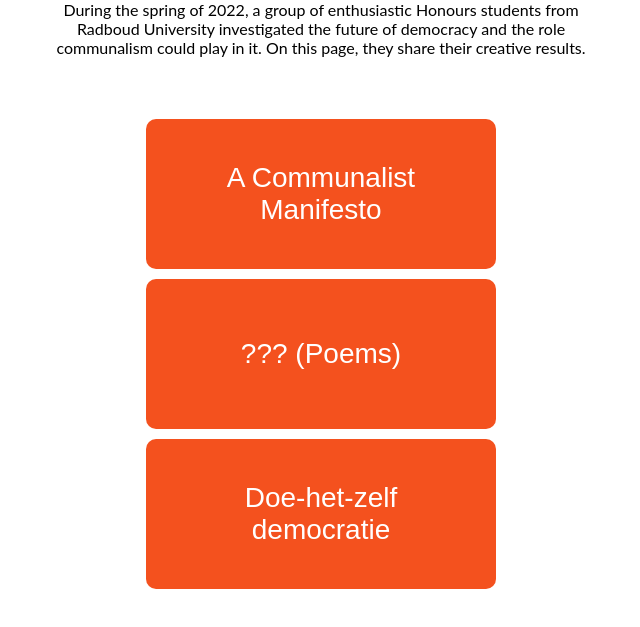
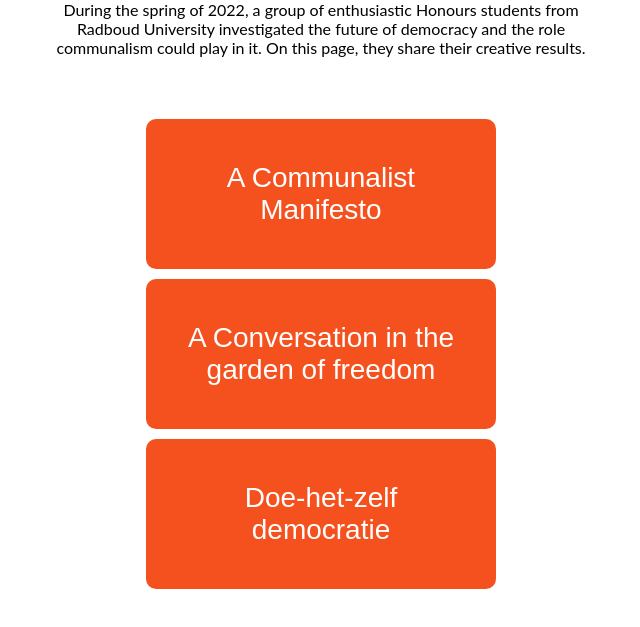
Before and after one commit to RadboudHonours/TowardsANewDemocracy, a plain HTML site: page index.html in a window 1280 px wide. Shown: the part 121-748 px from the top of the page, without its empty margins (319-959 px from the left). Drawn offline with Linux system fonts and the light colour scheme.

Commit message:
Add link to garden page

```diff
--- a/index.html
+++ b/index.html
@@ -78,7 +78,7 @@ During the spring of 2022, a group of enthusiastic Honours students from Radboud
 <br><br><br><br>
 
 <a href="manifesto.html"><button class="button" style="vertical-align:middle"><span>A Communalist<br> Manifesto</span></button></a>
-<button class="button" style="vertical-align:middle"><span>??? (Poems)</span></button>
+<a href="gardenoffreedom.html"><button class="button" style="vertical-align:middle"><span>A Conversation in the garden of freedom</span></button></a>
 <button class="button" style="vertical-align:middle"><span>Doe-het-zelf<br> democratie</span></button>
 </div>
 
```
